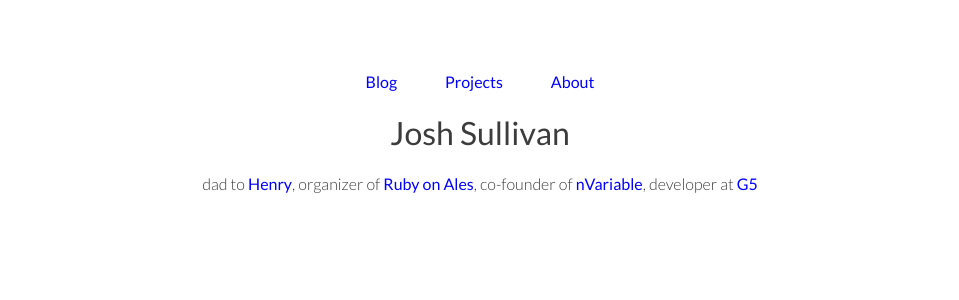
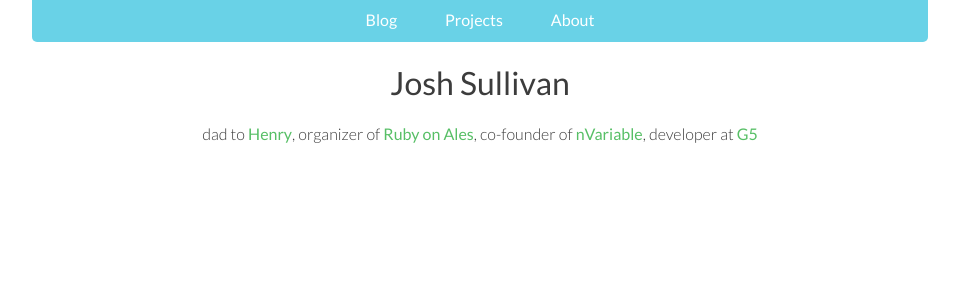
Before and after one commit to jsullivan/jsullivan.github.com, a Jekyll site: the page built from index.html, in a window 1280 px wide. Shown: the top 300 px of the page, without its empty margins (160-1119 px from the left). Built offline with Jekyll 4.4.1, drawn with Linux system fonts in a browser that asks for light colours; nearby versions of some CDN libraries.

Commit message:
Add colors

```diff
--- a/css/style.css
+++ b/css/style.css
@@ -9,10 +9,10 @@ body {
 a {
   text-decoration: none;
   font-weight: 400;
-  color: blue;
+  color: #57bf66;
 }
 a:visited {
-  color: blue;
+  color: #57bf66;
 }
 h1 {
   font-family: 'Lato', sans-serif;
@@ -22,11 +22,25 @@ h1 {
 header {
   text-align: center;
 }
-nav {text-align: center;}
+nav {
+  text-align: center;
+  background: #69D2E7;
+  height: 32px;
+  padding-top: 10px;
+  -moz-border-radius-topleft: 0px;
+  -moz-border-radius-topright: 0px;
+  -moz-border-radius-bottomright: 5px;
+  -moz-border-radius-bottomleft: 5px;
+  -webkit-border-radius: 0px 0px 5px 5px;
+  border-radius: 0px 0px 5px 5px;
+}
 nav ul {list-style: none;}
 nav ul li {
   display: inline;
   padding-right: 5%;
+}
+nav ul li a {
+  color: #fff;
 }
 nav ul li:last-child {padding: 0;}
 
@@ -40,7 +54,6 @@ px      68    160    252    344    436    528    620    712    804    896    */
 
 body {
 	width: 896px;
-	padding: 72px 48px 84px;
 	color: rgb(60,60,60);
 	-webkit-text-size-adjust: 100%; /* Stops Mobile Safari from auto-adjusting font-sizes */
 }
@@ -59,7 +72,6 @@ px      68    160    252    344    436    528    620    712    */
 
 	body {
 		width: 712px;
-		padding: 48px 28px 60px;
 	}
 }
 
@@ -77,7 +89,6 @@ px      68    160    252    */
 
 	body {
 		width: 252px;
-		padding: 48px 34px 60px;
     background: url("/images/small-crackle-bright.png") repeat;
 	}
 
@@ -97,7 +108,6 @@ px      68    160    252    344    436    */
 
 	body {
 		width: 436px;
-		padding: 36px 22px 48px;
 	}
 
 }
```
Also changed, not shown: 1 other file.
